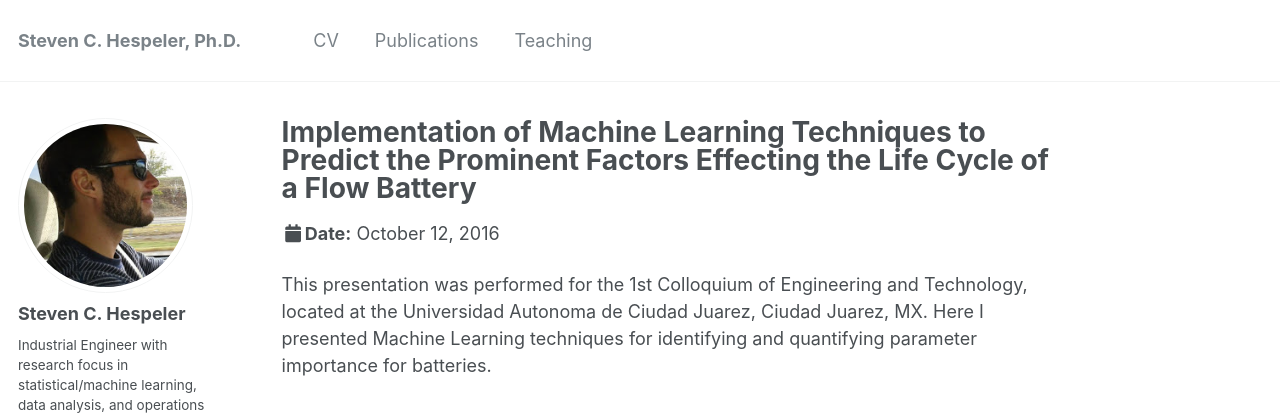
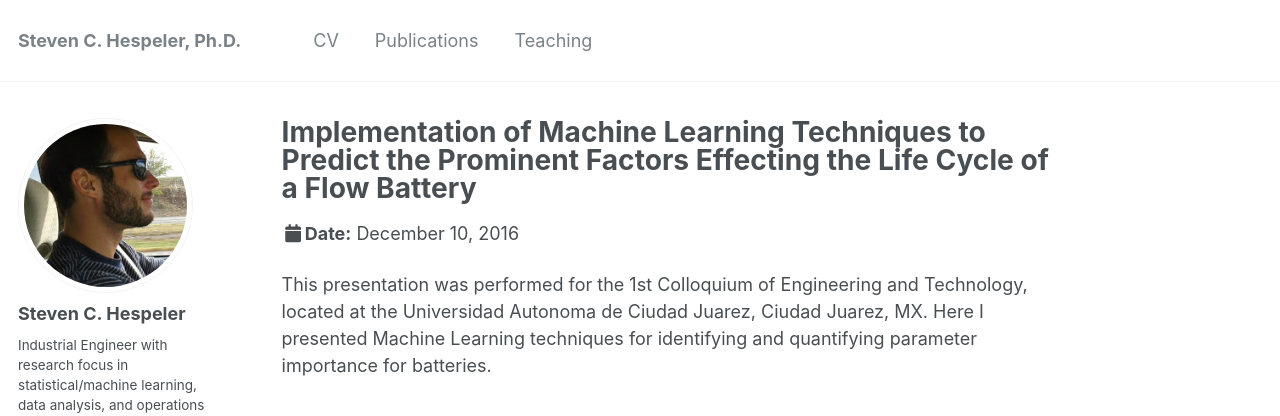
Before and after one commit to Tov-Nephesh/Tov-Nephesh.github.io, a Jekyll site: the page built from _talks/2016-10-12-talk-1.md, in a window 1280 px wide. Shown: the top 416 px of the page. Built offline with Jekyll 4.4.1, drawn with Linux system fonts in a browser that asks for light colours; some web fonts are replaced.

Commit message:
Update 2016-10-12-talk-1.md

```diff
--- a/_talks/2016-10-12-talk-1.md
+++ b/_talks/2016-10-12-talk-1.md
@@ -4,7 +4,7 @@ collection: talks
 type: "Talk"
 permalink: /talks/2016-10-12-talk-1
 venue: "Universidad Autonoma de Ciudad Juarez, Department of Engineering"
-date: 2016-10-12
+date: 2016-12-10
 location: "Ciudad Juarez, MX"
 ---
 
```
